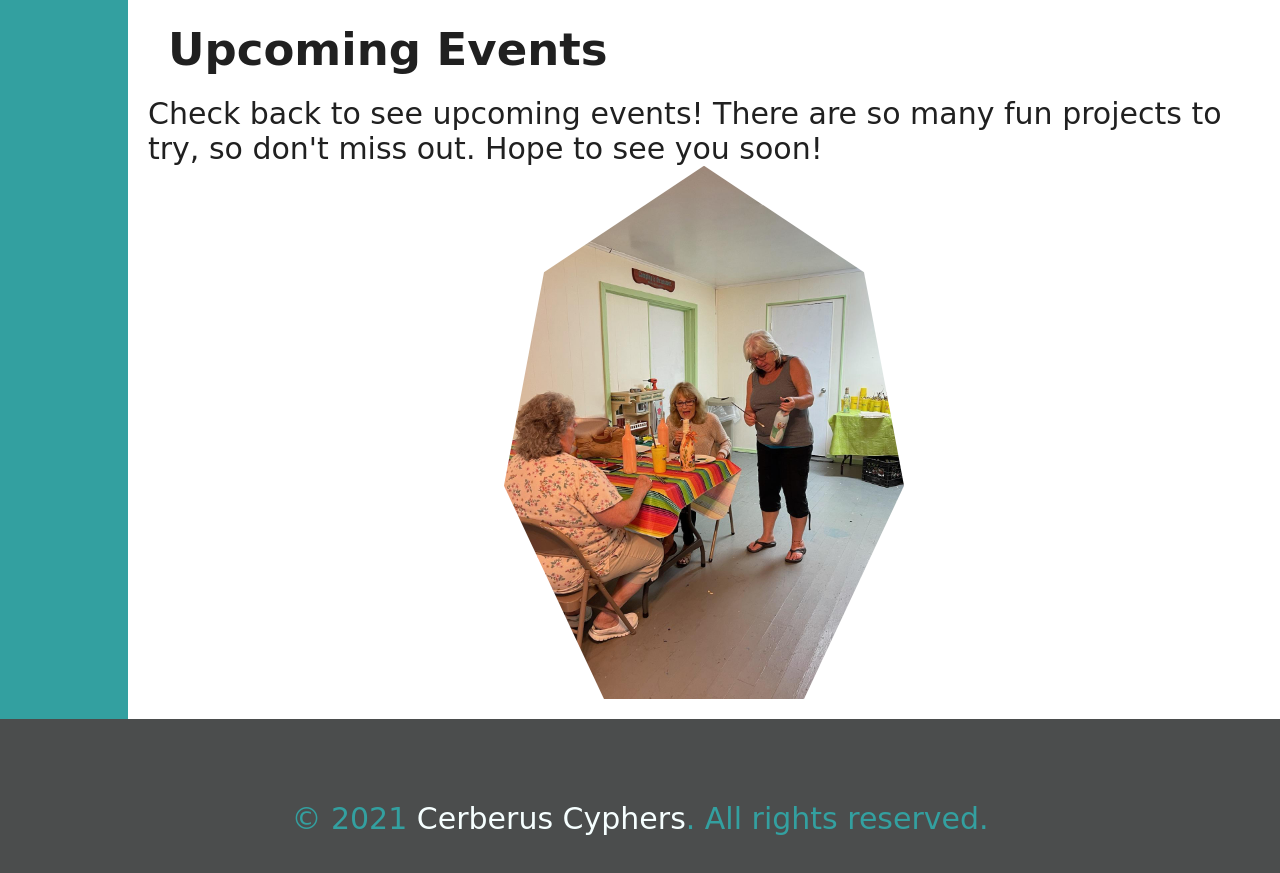
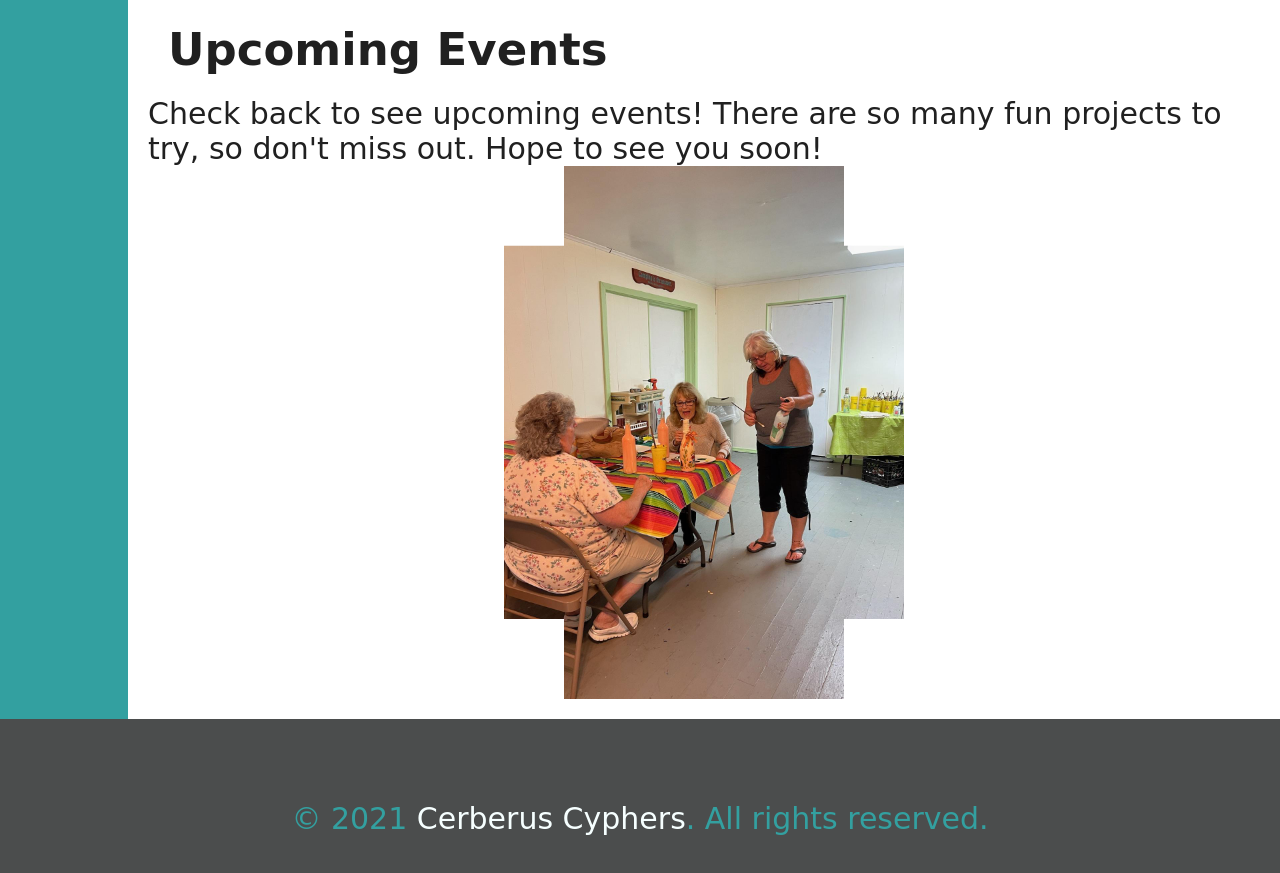
Before and after one commit to cerberusCyphers/frantastic, a plain HTML site: page index.html in a window 1280 px wide. Shown: the part 1740-2613 px from the top of the page. Drawn offline with Linux system fonts and the light colour scheme; a web font is replaced by a local one.

Commit message:
changed clip-path for events img

```diff
--- a/css/style.css
+++ b/css/style.css
@@ -339,13 +339,18 @@ i:hover {
 .section__events--img {
 	width: 40rem;
 	clip-path: polygon(
-		50% 0%,
-		90% 20%,
-		100% 60%,
-		75% 100%,
-		25% 100%,
-		0% 60%,
-		10% 20%
+		0% 15%,
+		15% 15%,
+		15% 0%,
+		85% 0%,
+		85% 15%,
+		100% 15%,
+		100% 85%,
+		85% 85%,
+		85% 100%,
+		15% 100%,
+		15% 85%,
+		0% 85%
 	);
 }
 
```
